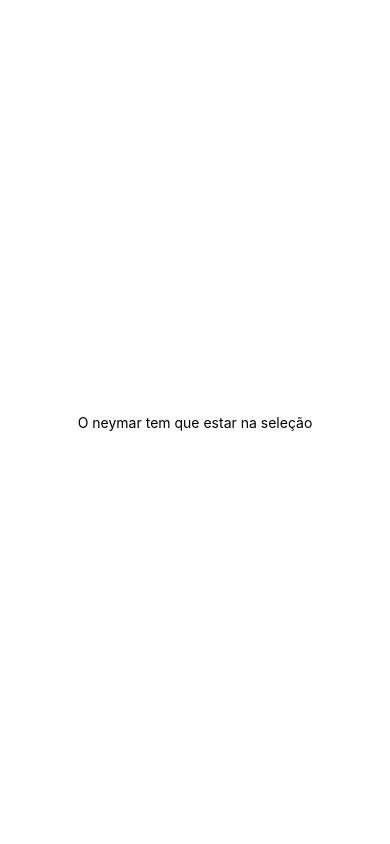
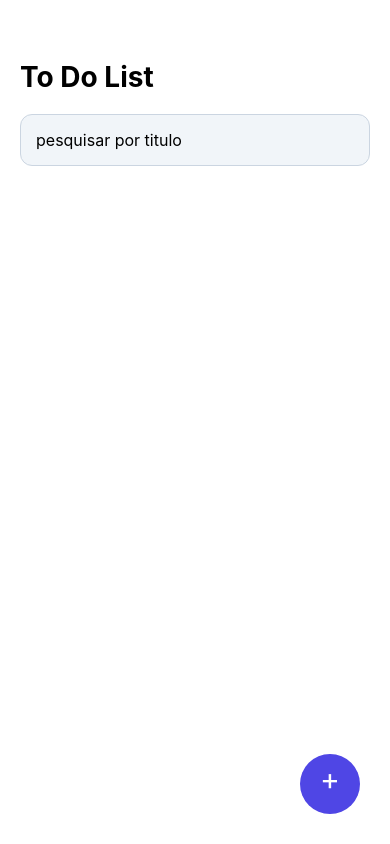
Before and after one commit to srjuninn/to-do-list-mobile-simple, a React Native app: screen / in a window 390 px wide. Built offline with nearby package versions, Linux system fonts and the light colour scheme.

Commit message:
feat: add to list app

```diff
--- a/App.js
+++ b/App.js
@@ -1,10 +1,74 @@
 import { StatusBar } from 'expo-status-bar';
-import { StyleSheet, Text, View } from 'react-native';
+import { StyleSheet, Text, View, FlatList, TouchableOpacity } from 'react-native';
+import { theme } from './src/styles/global'
+import  AddTask  from './src/components/AddTask'
+import  EditTask  from './src/components/EditTask'
+import  TaskCard  from './src/components/TaskCard'
+import  SearchBar  from './src/components/SearchBar'
+import { useState } from 'react';
 
 export default function App() {
+
+  const [tasks, setTasks] = useState([])
+  const [searchText, setSearchText] = useState('')
+  const [addVisible, setAddvisible] = useState(false)
+  const [editVisible, setEditvisible] = useState(false)
+  const [selectedTask, setSelectedTask] = useState(null)
+
+  const addTask = (newTask) => {
+    setTasks([...tasks, {...newTask, id: Date.now().toString()}])
+    setAddvisible(false)
+  }
+
+  const updateTask = (updateTask) => {
+    setTasks(tasks.map(t => t.id === updateTask.id ? updateTask : t))
+    setEditvisible(false)
+  }
+
+  const deleteTask = (id) => setTasks(tasks.filter(t => t.id !== id))
+
+  const openEdit = (task) => {
+    setSelectedTask(task)
+    setEditvisible(true)
+  }
+
+  const filteredTasks = tasks.filter(t => t.title.toLowerCase().includes(searchText.toLowerCase()))
+
   return (
     <View style={styles.container}>
-      <Text>O neymar tem que estar na seleção</Text>
+
+
+      <Text style={styles.header}>To Do List</Text>
+
+      <SearchBar value={searchText} onChangeText={setSearchText}/>
+
+      <FlatList
+      data={filteredTasks}
+      keyExtractor={item => item.id}
+      renderItem={({item }) => (
+        <TaskCard
+          item = {item} onDelete={deleteTask} onEdit={openEdit}
+        />
+      )}
+      />
+
+      <TouchableOpacity style={styles.button} onPress={() => setAddvisible(true)}>
+          <Text style={styles.adicionar}>+</Text>
+      </TouchableOpacity>
+
+      <AddTask visible={addVisible}
+              onSave={addTask}
+              onClose={()=> setAddvisible(false)}
+      />
+
+      <EditTask visible={editVisible}
+                taskData={selectedTask}
+                onSave={updateTask}
+                onClose={() => setEditvisible(false)}
+      />
+
+
+
       <StatusBar style="auto" />
     </View>
   );
@@ -14,7 +78,30 @@
   container: {
     flex: 1,
     backgroundColor: '#fff',
+    padding: 20,
+    paddingTop: 60,
+  },
+  header: {
+    fontSize: 28,
+    fontWeight: 'bold',
+    marginBottom: 20
+  },
+  button: {
+    position: 'absolute',
+    bottom: 30,
+    right: 30,
+    backgroundColor: theme.colors.primary,
+    width: 60,
+    height: 60,
+    borderRadius: 60,
+    justifyContent: 'center',
     alignItems: 'center',
-    justifyContent: 'center',
+    textAlign: 'center,'
+  },
+  adicionar: {
+    position: 'absolute',
+    top: 6.5,
+    color: '#fff',
+    fontSize: 30,
   },
 });
```
